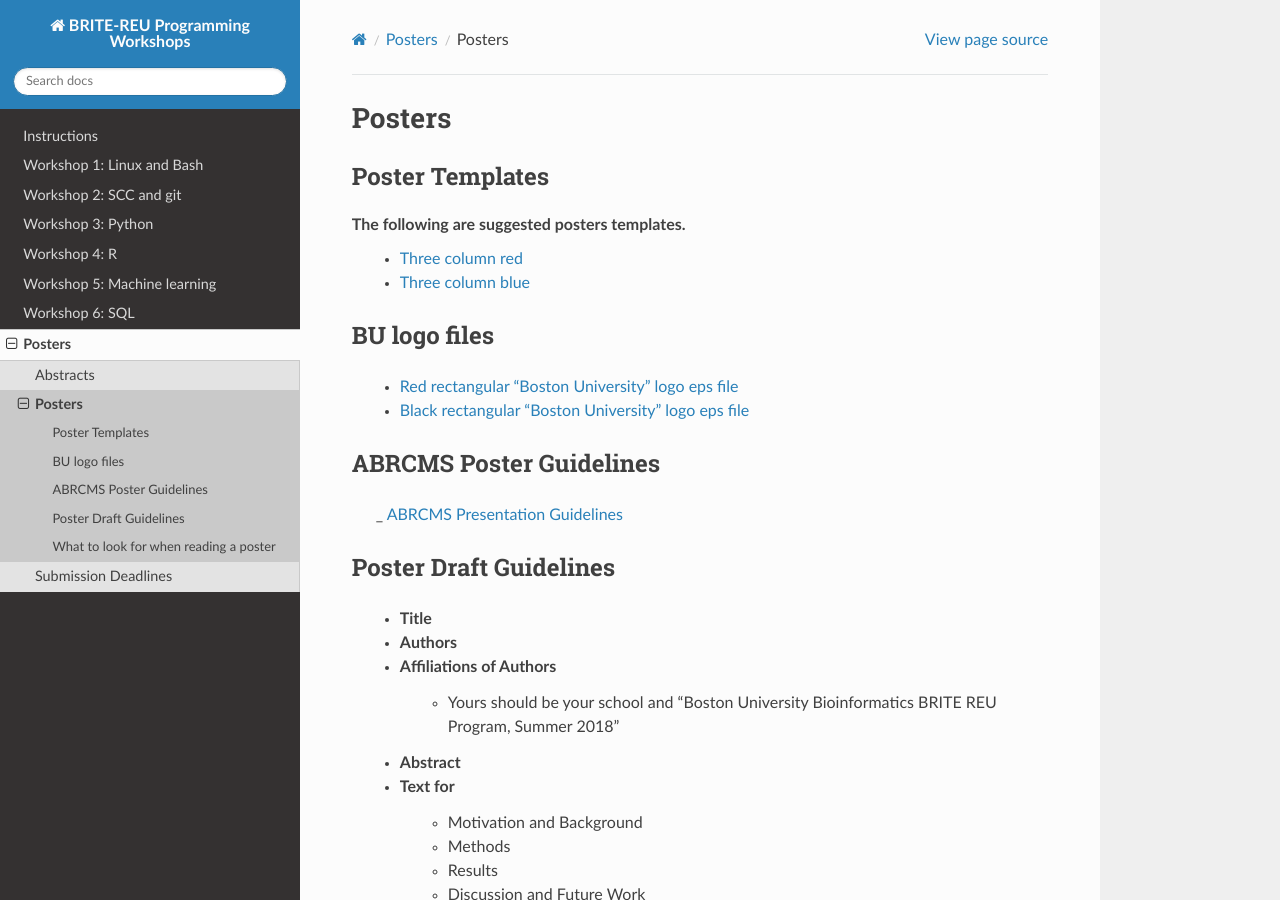
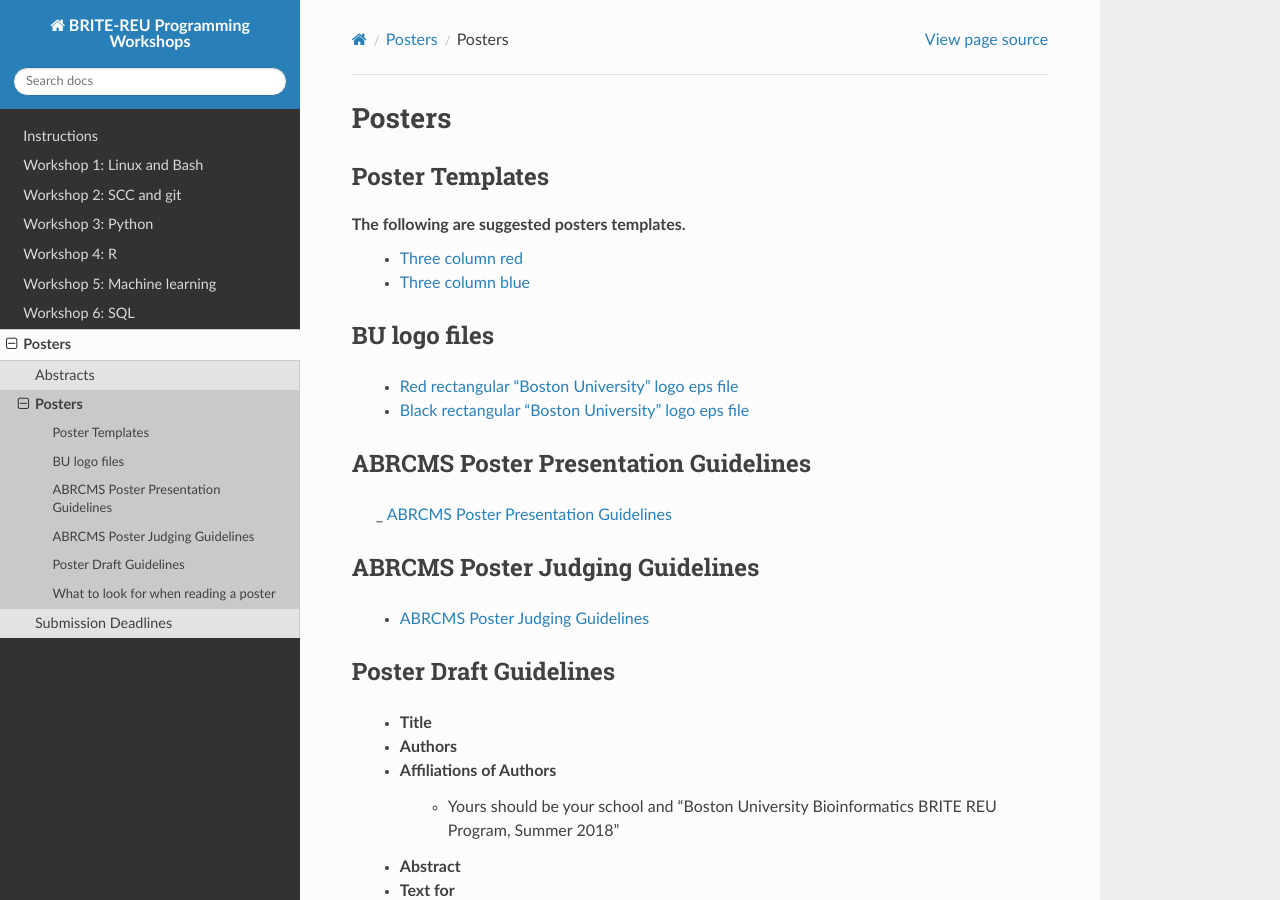
Before and after one commit to BRITE-REU/programming-workshops, a Sphinx documentation site: the page built from source/workshops/07_posters/Posters.rst, in a window 1280 px wide and 900 px high. Built offline with Sphinx 7.4.7 and the Read the Docs theme 2.0.0, drawn with Linux system fonts in a browser that asks for light colours.

Commit message:
Update Posters.rst

```diff
--- a/source/workshops/07_posters/Posters.rst
+++ b/source/workshops/07_posters/Posters.rst
@@ -18,12 +18,18 @@ BU logo files
 	- `Black rectangular "Boston University" logo eps file <https://github.com/BRITE-REU/programming-workshops/blob/master/source/workshops/07_posters/data/BOSTON_UNIV_BLACK.eps>`_
 
 
--------------------------
-ABRCMS Poster Guidelines
--------------------------
+-----------------------------------------
+ABRCMS Poster Presentation Guidelines
+-----------------------------------------
 
-	_ `ABRCMS Presentation Guidelines <http://www.abrcms.org/index.php/present-at-abrcms/guidelines>`_
+	_ `ABRCMS Poster Presentation Guidelines <http://www.abrcms.org/index.php/present-at-abrcms/guidelines>`_
 
+
+---------------------------------
+ABRCMS Poster Judging Guidelines
+---------------------------------
+
+	- `ABRCMS Poster Judging Guidelines <https://github.com/BRITE-REU/programming-workshops/blob/master/source/workshops/07_posters/data/ABRCMS_Judges_Rubric.pdf>`_
 
 ------------------------
 Poster Draft Guidelines
```
